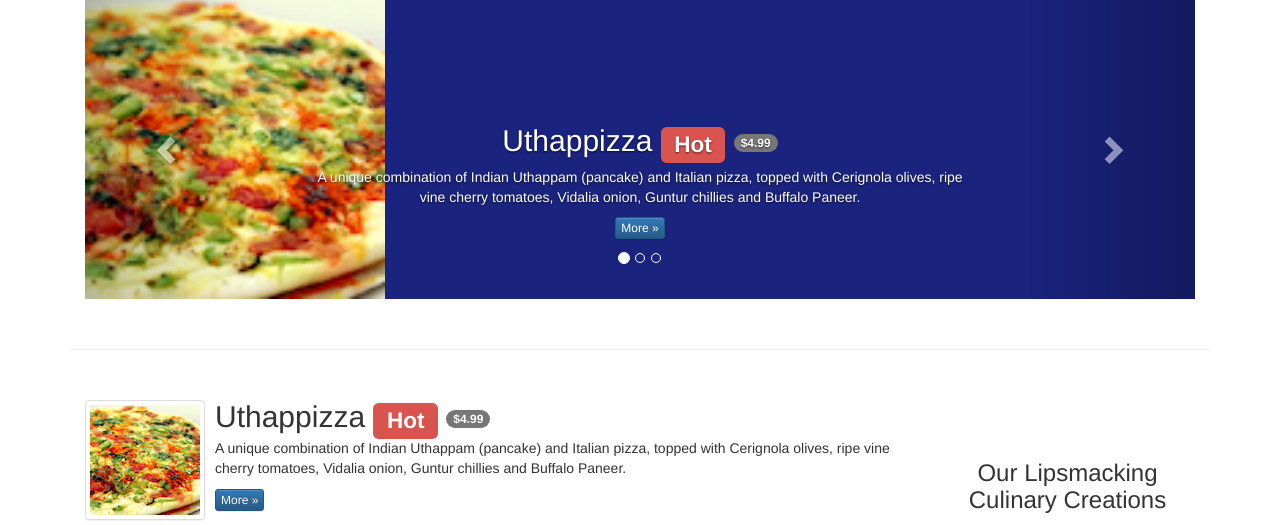
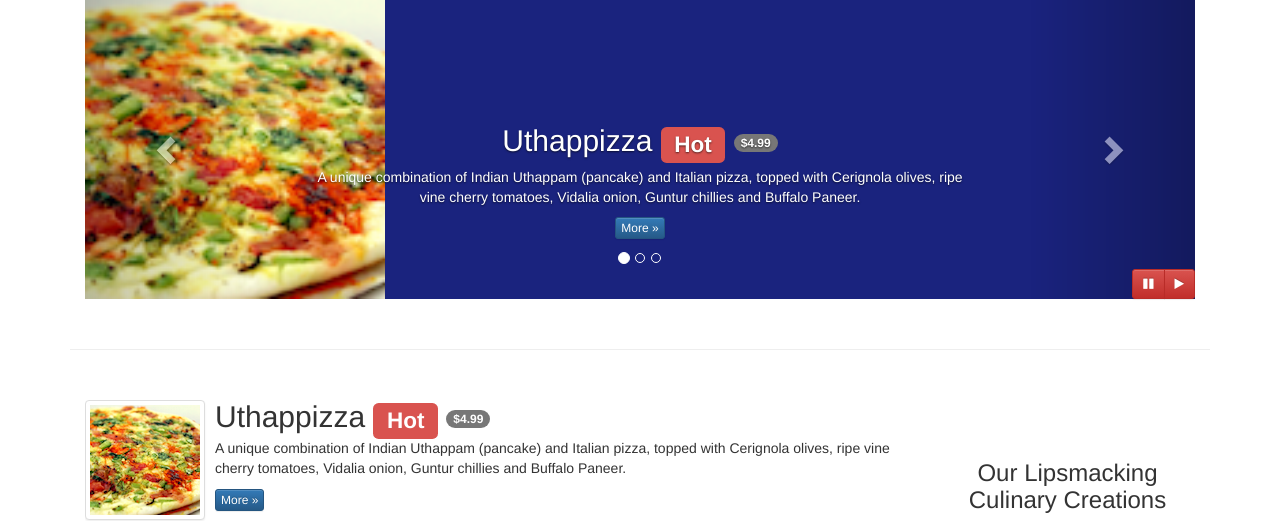
Before and after one commit to kevin-stafford/Coursera, a web app: file Course2-FrontEnd.WebUI.Frameworks/conFusion/index.html in a window 1280 px wide. Shown: the part 566-1091 px from the top of the page. Run offline with its HTML, style and script files only (its server is not run), Linux system fonts and the light colour scheme; some libraries are stand-ins or nearby versions.

Commit message:
💪 Bootstrap and JQuery

```diff
--- a/Course2-FrontEnd.WebUI.Frameworks/conFusion/css/mystyles.css
+++ b/Course2-FrontEnd.WebUI.Frameworks/conFusion/css/mystyles.css
@@ -87,3 +87,9 @@ body {
   left: 0;
   min-height: 300px;
 }
+
+#carouselButtons {
+  right: 0px;
+  position: absolute;
+  bottom: 0px;
+}
--- a/Course2-FrontEnd.WebUI.Frameworks/conFusion/index.html
+++ b/Course2-FrontEnd.WebUI.Frameworks/conFusion/index.html
@@ -229,6 +229,14 @@
             <span class="glyphicon glyphicon-chevron-right" aria-hidden="true"></span>
             <span class="sr-only">Next</span>
             </a>
+            <div class="btn-group" id="carouselButtons">
+              <button class="btn btn-danger btn-sm" id="carousel-pause">
+              <span class="fa fa-pause" aria-hidden="true"></span>
+              </button>
+              <button class="btn btn-danger btn-sm" id="carousel-play">
+              <span class="fa fa-play" aria-hidden="true"></span>
+              </button>
+            </div>
           </div>
         </div>
       </div>
@@ -346,6 +354,14 @@
     <script>
       $(document).ready(function(){
         $('[data-toggle="tooltip"]').tooltip();
+
+        $("#mycarousel").carousel( { interval: 2000 } );
+        $("#carousel-pause").click(function(){
+          $("#mycarousel").carousel('pause');
+        });
+        $("#carousel-play").click(function(){
+          $("#mycarousel").carousel('cycle');
+        });
       });
     </script>
   </body>
```
